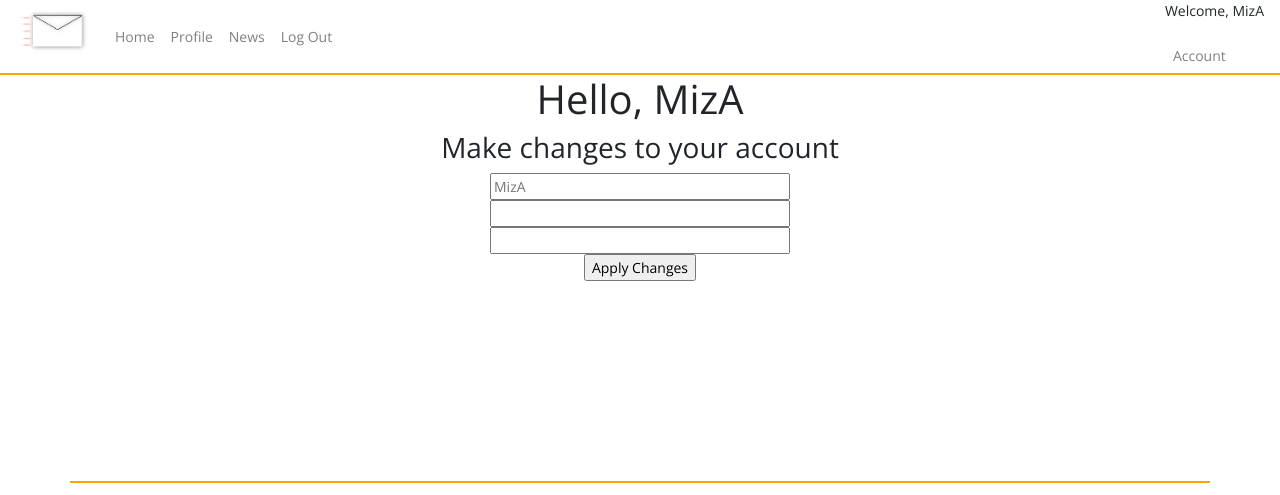
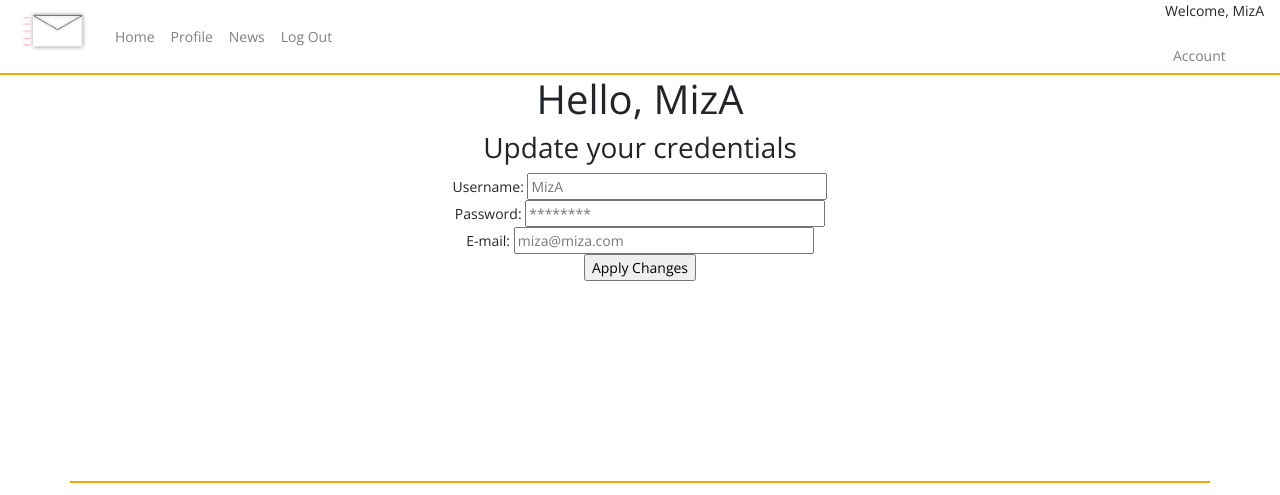
Before and after one commit to Miza-web/PostZone, a Flask app: page /account_settings in a window 1280 px wide. Shown: the top 495 px of the page. Run offline with Flask 2, Linux system fonts and the light colour scheme; a user stored in the database is signed in; data comes from the database, SQL or seed files in the repository; some libraries are stand-ins or nearby versions.

Commit message:
Passed values into account settings page

```diff
--- a/app.py
+++ b/app.py
@@ -74,7 +74,8 @@ def news():
 def account_settings():
     if not session.get('username'):
         return redirect(url_for('home'))
-    return render_template("account_settings.html")
+    user=query_db('SELECT * FROM users WHERE username = ?', [session['username']], True)
+    return render_template("account_settings.html", user = user)
 
 @app.route("/post_submit", methods=['post'])
 def post_submit():
@@ -87,8 +88,16 @@ def post_submit():
 
     return redirect(url_for('posts'))
 
-@app.route("/account_change", methods=['post'])
-def account_change():
+@app.route("/account_update", methods=['post'])
+def account_update():
+    form = request.form
+    username = form.get('user')
+    password = form.get('pass')
+    email = form.get('email')
+    hashed_password = generate_password_hash(password)
+
+    insert_db('UPDATE users SET (username, password, email) VALUES (?, ?, ?) WHERE username = ?', (username, hashed_password, email))
+
     return redirect(url_for('account_settings'))
 
 @app.route("/admin")
--- a/templates/account_settings.html
+++ b/templates/account_settings.html
@@ -7,11 +7,11 @@
     <div class="row text-center">
         <div class="col">
         <h1>Hello, {{session.username}}</h1>
-        <h3>Make changes to your account</h3>
-        <form action="{{url_for('account_change')}}" method="POST" id="acc_form">
-            <input type="text" placeholder="{{session.username}}" name="username" style="width: 300px" required/><br>
-            <input type="password" placeholder="{{session.password}}" name="password" style="width: 300px" required/><br>
-            <input type="text" placeholder="{{session.email}}" name="email" style="width: 300px" required/><br>
+        <h3>Update your credentials</h3>
+        <form action="{{ url_for('account_update') }}" method="POST" id="acc_form">
+            <a>Username: </a><input type="text" placeholder="{{user.username}}" name="user" style="width: 300px"/><br>
+            <a>Password: </a><input type="password" placeholder="********" name="pass" style="width: 300px"/><br>
+            <a>E-mail: </a><input type="text" placeholder="{{user.email}}" name="email" style="width: 300px"/><br>
             <input type="submit" value="Apply Changes" />
         </form>
         </div>
```
